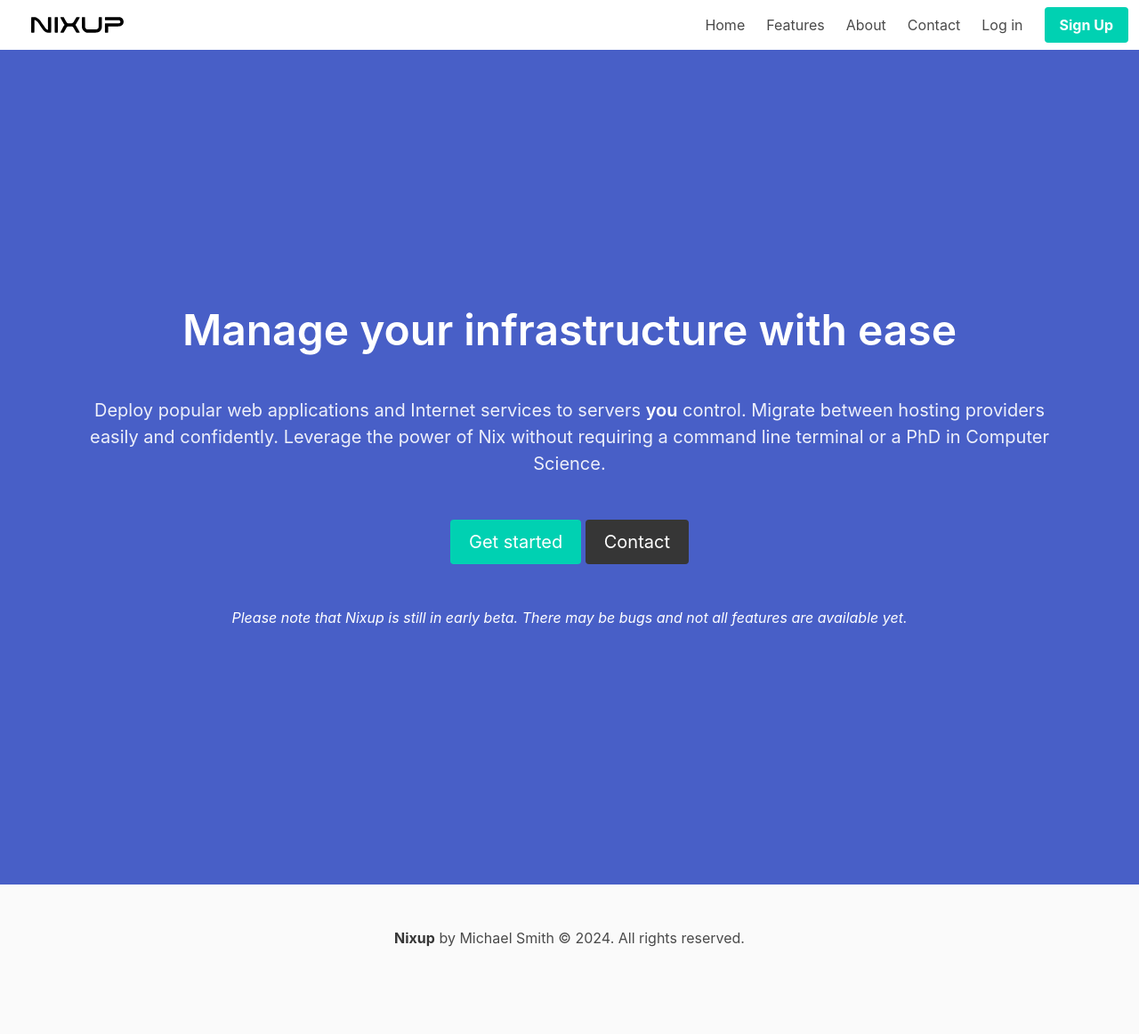
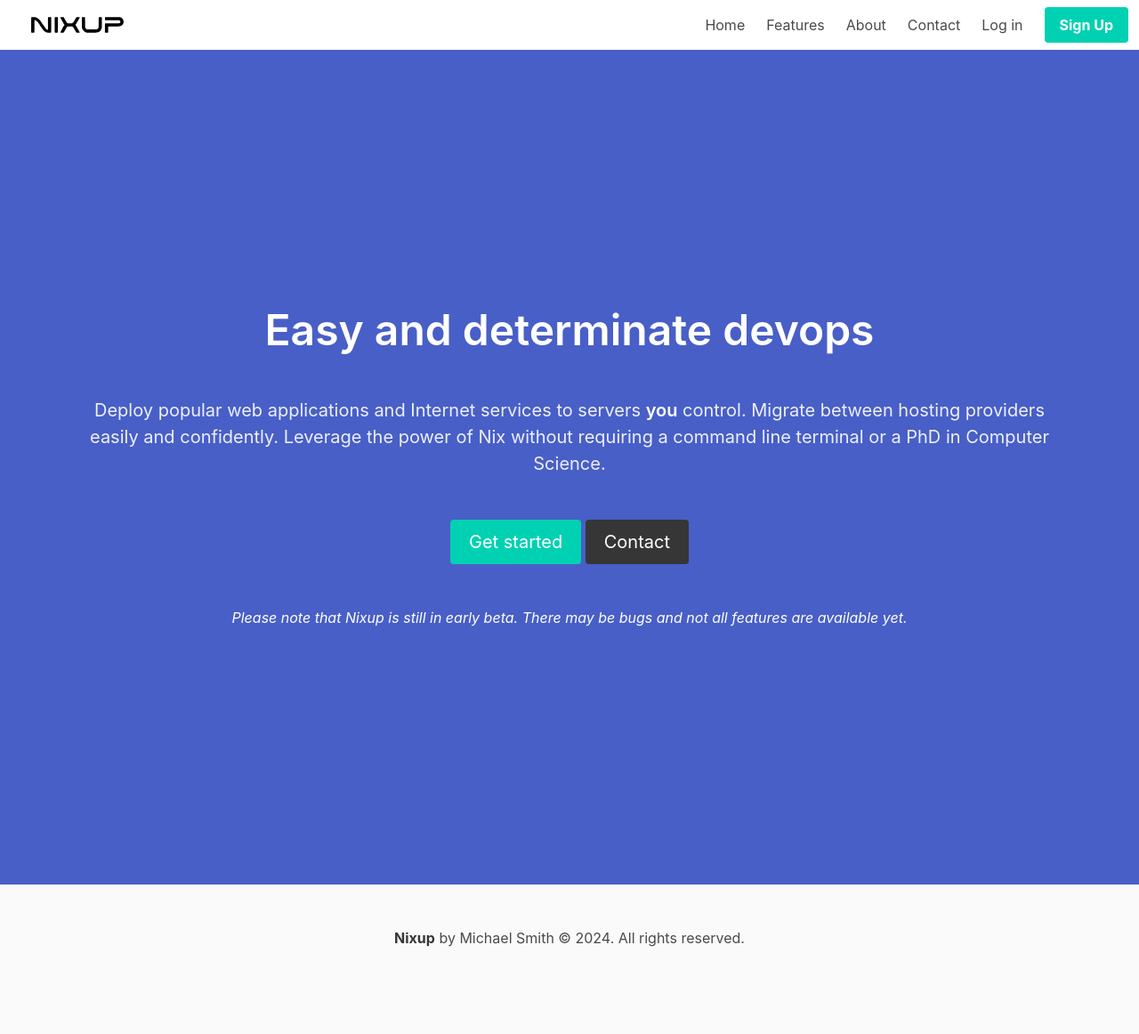
Before and after one commit to nixup-io/website, a Jekyll site: the page built from index.html, in a window 1280 px wide. Shown: the whole page at 89% size. Built offline with Jekyll 4.4.1, drawn with Linux system fonts in a browser that asks for light colours.

```diff
--- a/_config.yml
+++ b/_config.yml
@@ -18,7 +18,7 @@
 # You can create any custom variable you would like, and they will be accessible
 # in the templates via {{ site.myvariable }}.
 name: Nixup
-slogan: Manage your infrastructure with ease
+slogan: Easy and determinate devops
 email: info@nixup.io
 description: >- # this means to ignore newlines until "baseurl:"
   Deploy popular web applications and Internet services to servers <strong>you</strong> control.
--- a/_includes/head.html
+++ b/_includes/head.html
@@ -1,6 +1,7 @@
 <head>
   <meta charset="utf-8" />
   <meta content="width=device-width, initial-scale=1" name="viewport" />
+  <meta name="description" content="{{ site.description | strip_html }}"/>
   <link rel="stylesheet" href="{{ site.baseurl }}/assets/css/style.css">
   <title>{{ site.name }} - {{ site.slogan }}</title>
 </head>
```
